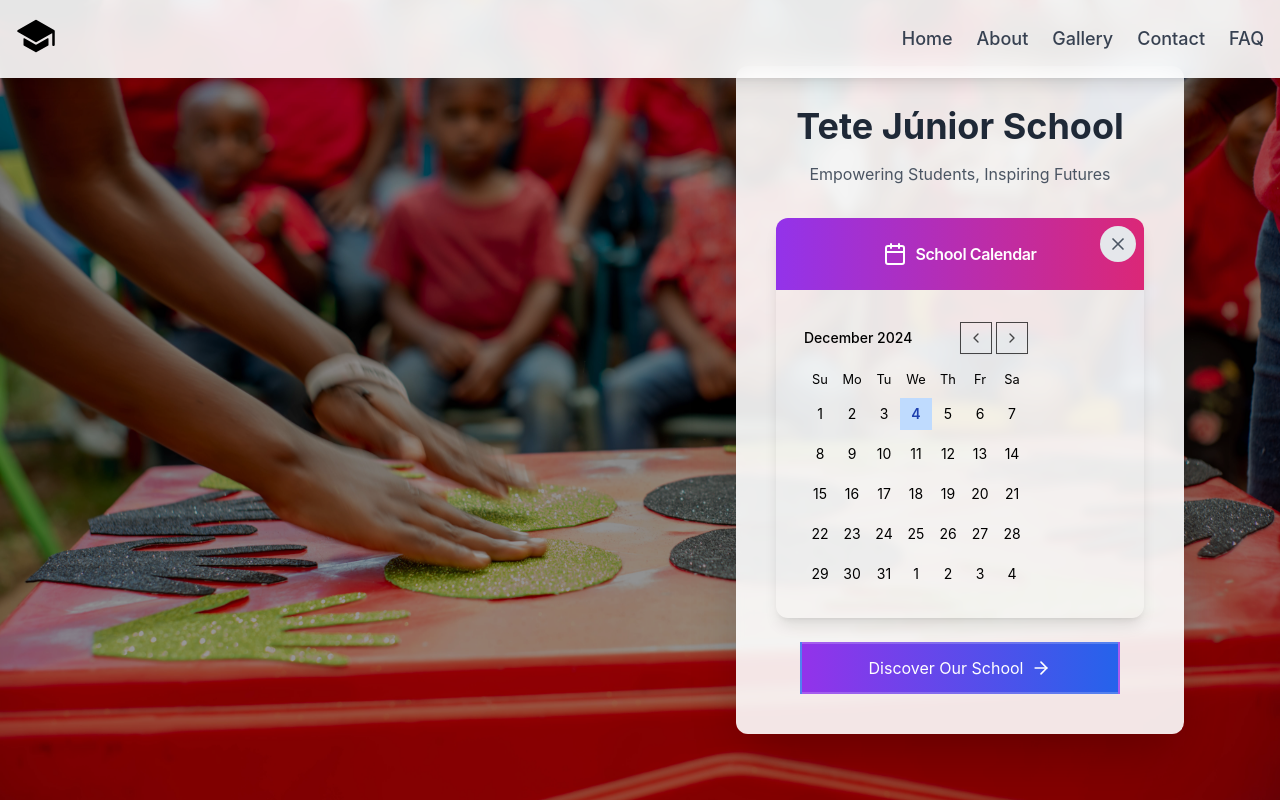
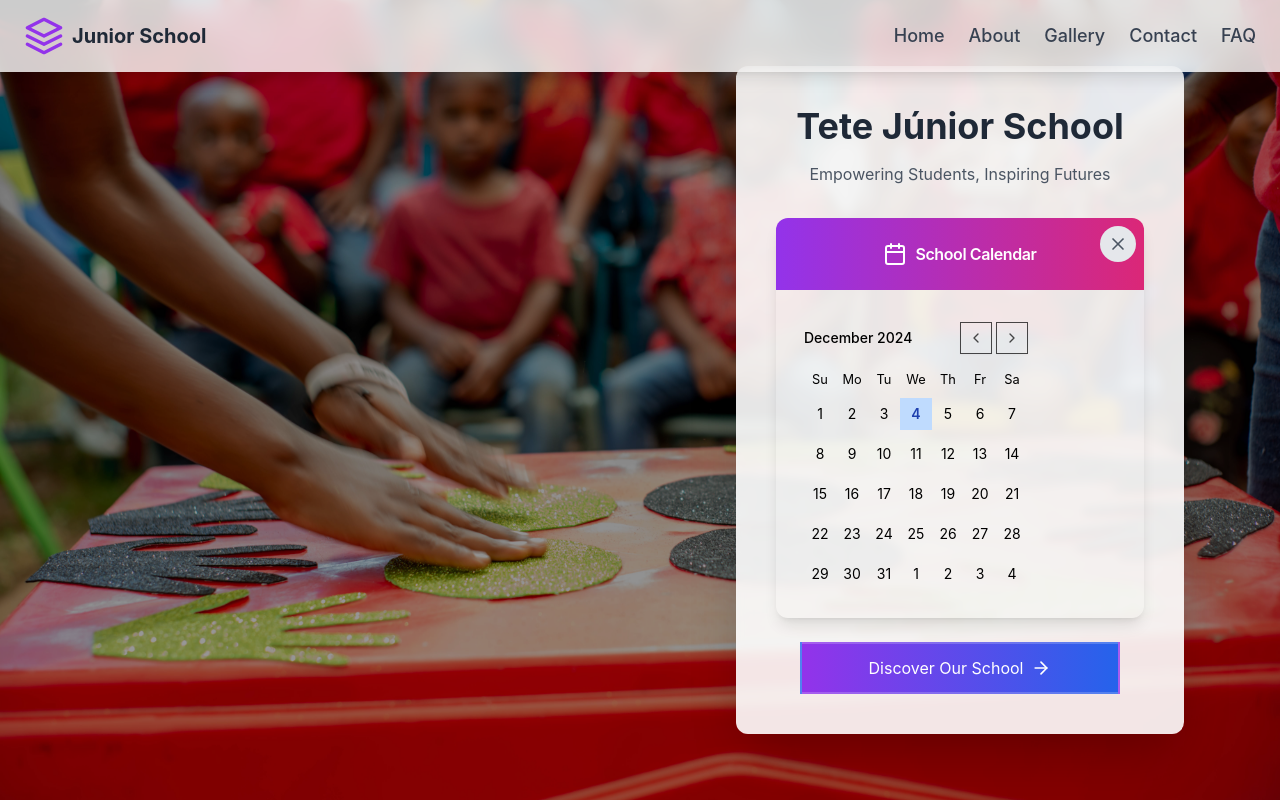
Before and after one commit to JSNexus/JuniorWeb, a Next.js app: page / in a window 1280 px wide. Shown: the top 800 px of the page. Built offline with nearby package versions, Linux system fonts and the light colour scheme.

Commit message:
actualizacao do nabar

```diff
--- a/components/Navbar.tsx
+++ b/components/Navbar.tsx
@@ -1,123 +1,129 @@
-"use client";
+import { motion, AnimatePresence } from "framer-motion";
+import { Menu, X, ChevronRight } from "lucide-react";
+import Link from "next/link";
+import React, { useState } from "react";
 
-import { motion, AnimatePresence } from "framer-motion";
-import Image from "next/image";
-import Link from "next/link";
-import { useState } from "react";
+const ElegantNavbar = () => {
+  const [isMenuOpen, setIsMenuOpen] = useState(false);
 
-export default function Navbar() {
-  const [menuOpen, setMenuOpen] = useState(false);
-
-  const toggleMenu = () => setMenuOpen(!menuOpen);
-
-  const menuLinks = [
+  const navLinks = [
     { href: "/", label: "Home" },
-    { href: "about", label: "About" },
-    { href: "galeria", label: "Gallery" },
-    { href: "#contact", label: "Contact" },
-    { href: "#faq", label: "FAQ" },
+    { href: "/about", label: "About" },
+    { href: "/gallery", label: "Gallery" },
+    { href: "/#contact", label: "Contact" },
+    { href: "/#faq", label: "FAQ" },
   ];
 
+  const toggleMenu = () => setIsMenuOpen(!isMenuOpen);
+
   return (
-    <motion.nav
-      initial={{ opacity: 0 }}
-      animate={{ opacity: 1 }}
-      className="fixed top-0 left-0 right-0 z-50 bg-white/90 backdrop-blur-md shadow-lg"
-    >
-      <div className="container mx-auto flex justify-between items-center p-4">
+    <nav className="fixed top-0 left-0 right-0 z-50 bg-white/80 backdrop-blur-md shadow-lg">
+      <div className="container mx-auto flex justify-between items-center py-4 px-6">
         {/* Logo */}
         <motion.div
-          whileHover={{ scale: 1.05 }}
+          whileHover={{ scale: 1.1 }}
           whileTap={{ scale: 0.95 }}
-          className="cursor-pointer"
+          className="flex items-center space-x-2"
         >
-          <Link href="/">
-            <Image
-              src="/logo.svg" // Altere para o caminho correto do logo
-              alt="Logo"
-              width={40} // Specify width
-              height={40}
-              className="h-10 w-auto"
-            />
+          <Link href="/" className="flex items-center">
+            <svg
+              xmlns="http://www.w3.org/2000/svg"
+              width="40"
+              height="40"
+              viewBox="0 0 24 24"
+              fill="none"
+              stroke="currentColor"
+              strokeWidth="2"
+              strokeLinecap="round"
+              strokeLinejoin="round"
+              className="text-purple-600"
+            >
+              <path d="M12 2L2 7l10 5 10-5-10-5z" />
+              <path d="M2 17l10 5 10-5" />
+              <path d="M2 12l10 5 10-5" />
+            </svg>
+            <span className="ml-2 text-xl font-bold text-gray-800">
+              Junior School
+            </span>
           </Link>
         </motion.div>
 
         {/* Desktop Navigation */}
         <div className="hidden lg:flex space-x-6">
-          {menuLinks.map((link) => (
-            <Link
+          {navLinks.map((link) => (
+            <motion.div
               key={link.href}
-              href={link.href}
-              className="text-lg font-medium text-gray-700 hover:text-purple-600 transition-colors duration-300 ease-in-out"
+              whileHover={{ scale: 1.05 }}
+              whileTap={{ scale: 0.95 }}
             >
-              {link.label}
-            </Link>
+              <Link
+                href={link.href}
+                className="text-lg font-medium text-gray-700 hover:text-purple-600 transition-all duration-300 ease-in-out relative group"
+              >
+                {link.label}
+                <span className="absolute bottom-[-3px] left-0 w-0 h-0.5 bg-purple-600 transition-all duration-300 group-hover:w-full"></span>
+              </Link>
+            </motion.div>
           ))}
         </div>
 
-        {/* Mobile Hamburger Menu Button */}
-        <div className="lg:hidden pr-4">
-          <button
+        {/* Mobile Menu Toggle */}
+        <div className="lg:hidden">
+          <motion.button
             onClick={toggleMenu}
-            className="relative w-8 h-8 flex items-center justify-center focus:outline-none"
-            aria-label="Toggle mobile menu"
+            whileTap={{ scale: 0.9 }}
+            className="text-gray-800 focus:outline-none"
+            aria-label="Toggle Menu"
           >
-            {/* Linha superior */}
-            <span
-              className={`absolute h-0.5 w-full bg-gray-800 transform transition-transform duration-300 ease-in-out ${
-                menuOpen ? "rotate-45 top-3" : "top-2"
-              }`}
-            />
-            {/* Linha do meio */}
-            <span
-              className={`absolute h-0.5 w-full bg-gray-800 transform transition-opacity duration-300 ease-in-out ${
-                menuOpen ? "opacity-0" : "opacity-100 top-4"
-              }`}
-            />
-            {/* Linha inferior */}
-            <span
-              className={`absolute h-0.5 w-full bg-gray-800 transform transition-transform duration-300 ease-in-out ${
-                menuOpen ? "-rotate-45 top-3" : "top-6"
-              }`}
-            />
-          </button>
+            {isMenuOpen ? <X size={28} /> : <Menu size={28} />}
+          </motion.button>
         </div>
       </div>
 
       {/* Mobile Menu Overlay */}
       <AnimatePresence>
-        {menuOpen && (
+        {isMenuOpen && (
           <motion.div
             initial={{ opacity: 0 }}
             animate={{ opacity: 1 }}
             exit={{ opacity: 0 }}
             transition={{ duration: 0.3 }}
-            className="lg:hidden fixed inset-0 bg-white z-40"
+            className="fixed inset-0 z-[100] lg:hidden"
           >
-            <div className="container mx-auto px-4 pt-24">
+            {/* Gradient Background */}
+            <div className="absolute inset-0 bg-gradient-to-br from-purple-100/90 via-purple-200/80 to-purple-300/90 backdrop-blur-lg" />
+
+            <div className="relative z-[110] container mx-auto px-6 pt-24">
               <motion.div
-                initial={{ y: 50, opacity: 0 }}
-                animate={{ y: 0, opacity: 1 }}
-                transition={{ staggerChildren: 0.1 }}
                 className="space-y-6"
+                initial="closed"
+                animate="open"
+                exit="closed"
               >
-                {menuLinks.map((link, index) => (
+                {navLinks.map((link, index) => (
                   <motion.div
                     key={link.href}
-                    initial={{ y: 50, opacity: 0 }}
-                    animate={{ y: 0, opacity: 1 }}
+                    initial={{ opacity: 0, x: -50 }}
+                    animate={{ opacity: 1, x: 0 }}
+                    exit={{ opacity: 0, x: 50 }}
                     transition={{
                       delay: index * 0.1,
                       type: "spring",
-                      stiffness: 100,
+                      stiffness: 300,
                     }}
                   >
                     <Link
                       href={link.href}
                       onClick={toggleMenu}
-                      className="block text-2xl font-medium text-gray-800 hover:text-purple-600 py-3 border-b border-gray-200 transition-colors duration-300 ease-in-out"
+                      className="block text-2xl font-bold text-gray-900 hover:text-purple-700 py-4 border-b border-purple-200 transition-all duration-300"
                     >
-                      {link.label}
+                      <div className="flex justify-between items-center">
+                        {link.label}
+                        <ChevronRight
+                          size={24}
+                          className="text-gray-600 group-hover:text-purple-700"
+                        />
+                      </div>
                     </Link>
                   </motion.div>
                 ))}
@@ -126,6 +132,8 @@ export default function Navbar() {
           </motion.div>
         )}
       </AnimatePresence>
-    </motion.nav>
+    </nav>
   );
-}
+};
+
+export default ElegantNavbar;
```
